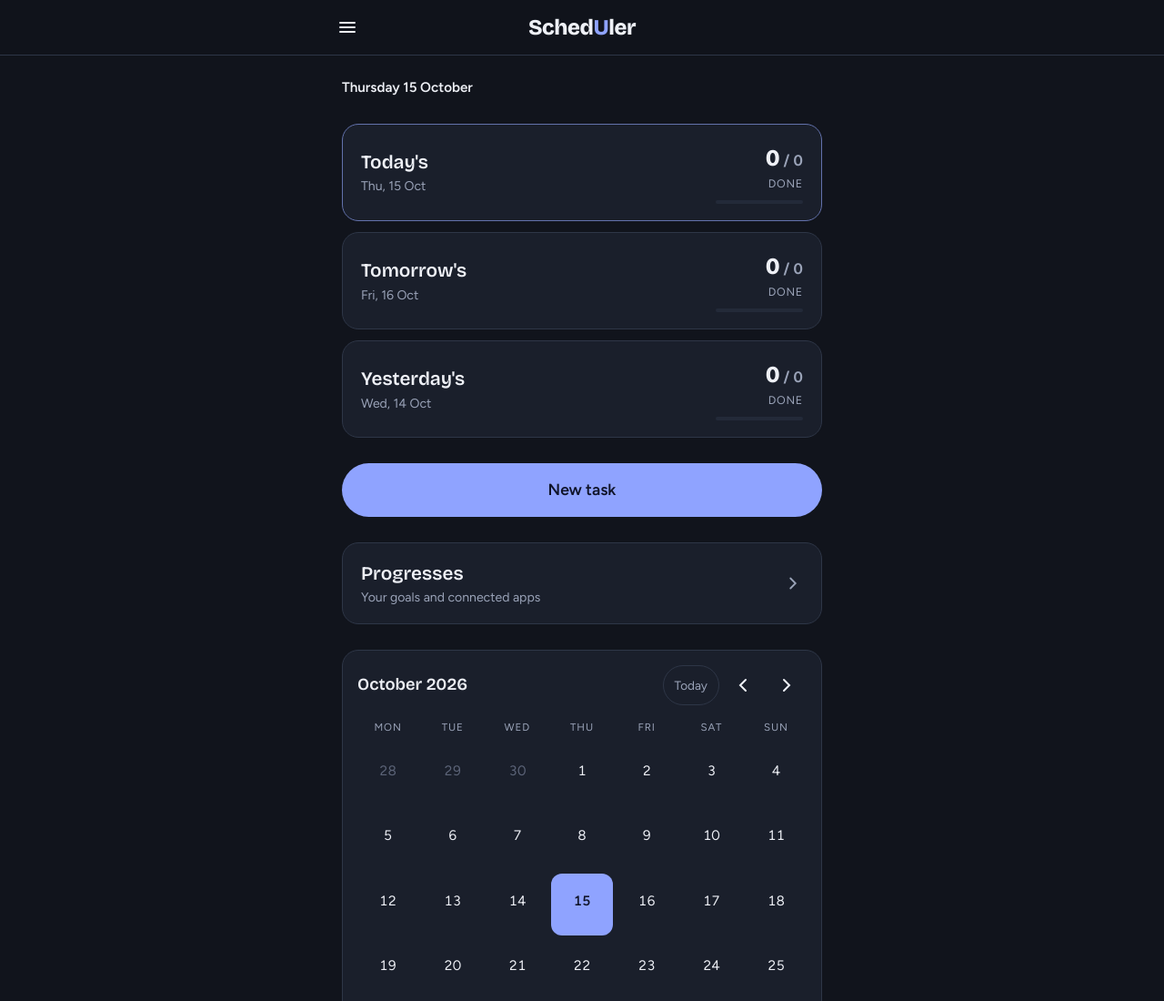
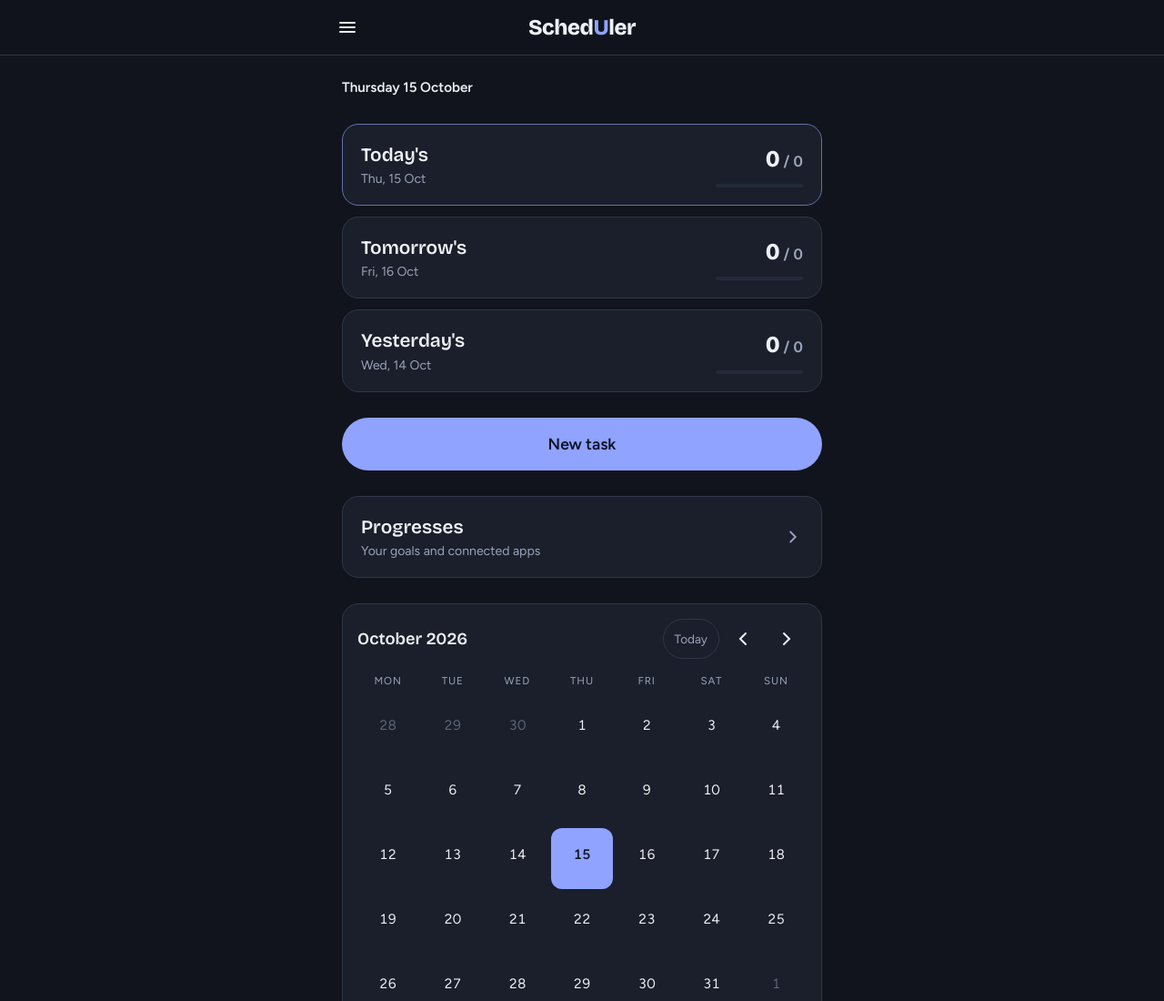
Before and after one commit to Martin-Mohacsi/scheduler, a plain HTML site: page index.html in a window 1280 px wide. Shown: the top 1100 px of the page at 91% size. Drawn offline with nearby package versions, Linux system fonts and the light colour scheme.

Commit message:
Remove the done label under the day counters (#4)
Claude-Session: https://claude.ai/code/session_01Bbd1ZQ874ZwF2Hcyo3M9wu

Co-authored-by: Claude <noreply@anthropic.com>

```diff
--- a/index.html
+++ b/index.html
@@ -141,15 +141,15 @@ footer { text-align: center; padding-block: 24px 32px; color: var(--muted); font
     <section class="days" aria-label="Days">
       <button class="tile today" data-go="today">
         <div><div class="tile-title">Today's</div><div class="tile-sub" data-sub="0"></div></div>
-        <div class="count"><b>0<em> / 0</em></b><small>done</small><div class="meter"><i></i></div></div>
+        <div class="count"><b>0<em> / 0</em></b><div class="meter"><i></i></div></div>
       </button>
       <button class="tile" data-go="tomorrow">
         <div><div class="tile-title">Tomorrow's</div><div class="tile-sub" data-sub="1"></div></div>
-        <div class="count"><b>0<em> / 0</em></b><small>done</small><div class="meter"><i></i></div></div>
+        <div class="count"><b>0<em> / 0</em></b><div class="meter"><i></i></div></div>
       </button>
       <button class="tile" data-go="yesterday">
         <div><div class="tile-title">Yesterday's</div><div class="tile-sub" data-sub="-1"></div></div>
-        <div class="count"><b>0<em> / 0</em></b><small>done</small><div class="meter"><i></i></div></div>
+        <div class="count"><b>0<em> / 0</em></b><div class="meter"><i></i></div></div>
       </button>
     </section>
 
```
